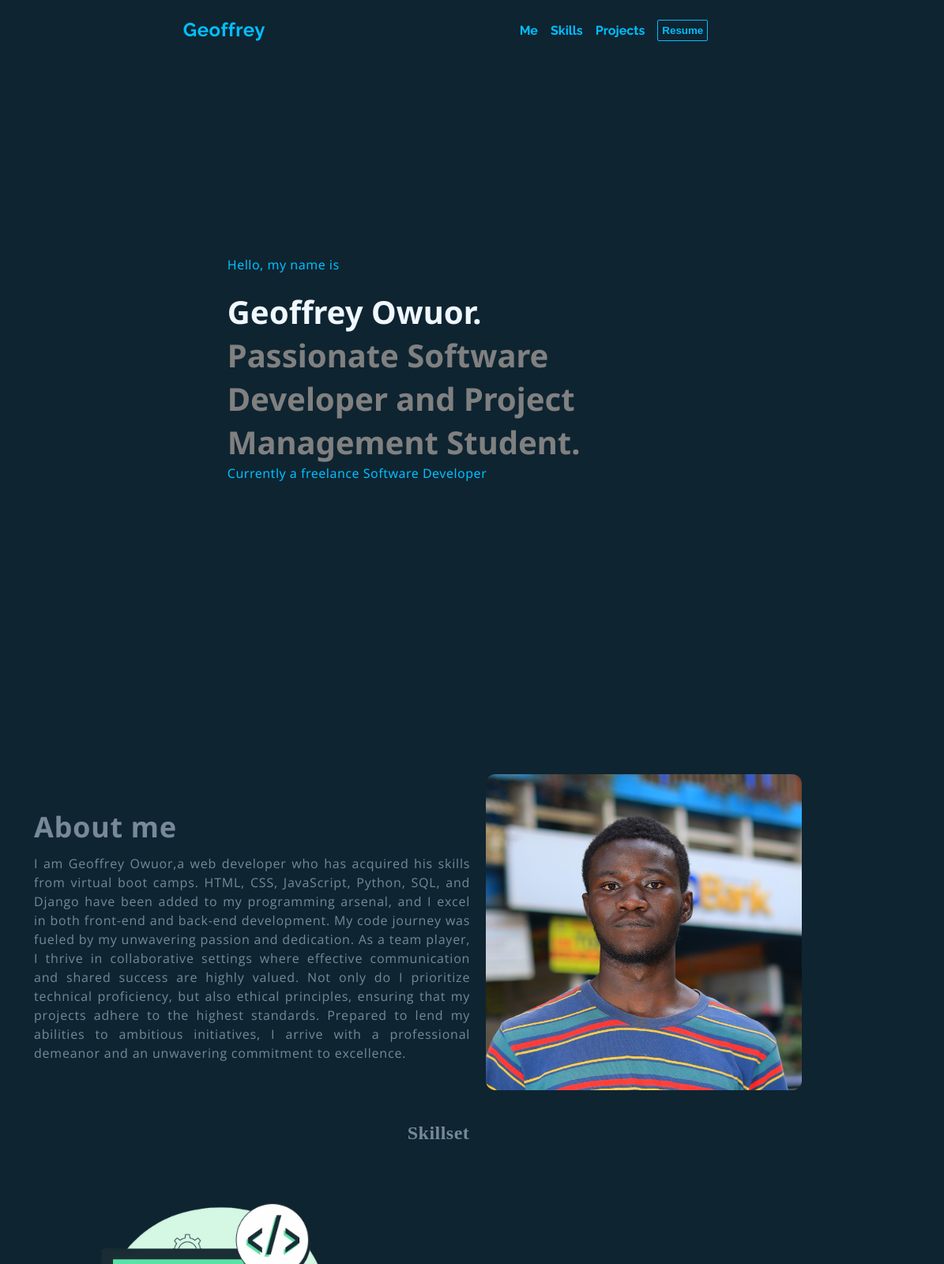
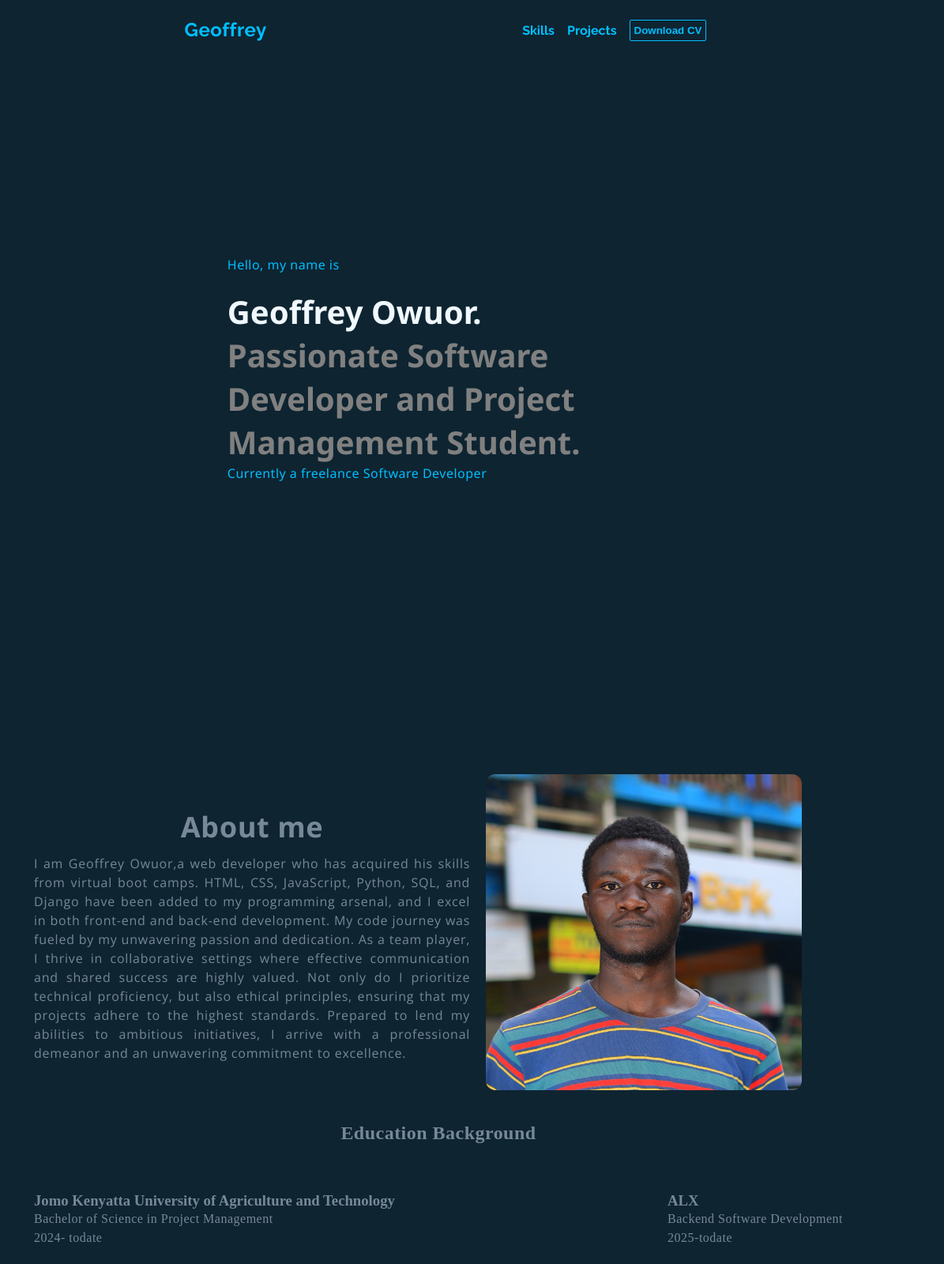
Before and after one commit to geoffowuor/geoffreyowuor, a plain HTML site: page index.html in a window 1280 px wide. Shown: the top 1600 px of the page at 79% size, 85-1280 px from the left. Drawn offline with nearby package versions, Linux system fonts and the light colour scheme; a web font is replaced by a local one.

Commit message:
added education background section

```diff
--- a/index.html
+++ b/index.html
@@ -13,10 +13,10 @@
     <nav>
        <a href="#"><H2 class="logo">Geoffrey</H2></a>
         <ul>
-          <li><a href="#about">Me</a></li>
+
           <li><a href="#skills">Skills</a></li>
             <li><a href="#projects">Projects</a></li>
-          <li> <button> <a href="https://drive.google.com/file/d/1_Fwg6jHmL_gV-gwKcwXIriMTJ3FFUe-V/view?usp=drive_link" download="Geoffrey Owuor.pdf">Resume</a></button></li>
+          <li> <a href="Media/Geoffrey Owuor-CV.pdf" download="Geoffrey Owuor.pdf"><button> Download CV</button></a></li>
 
 
 
@@ -85,6 +85,30 @@
             </div>
           </div>
         </div>
+      </section>
+
+
+      <section>
+        <h2>Education Background</h2>
+        <div class="education">
+            <div class="card">
+                <div class="card-content">
+                <h3>Jomo Kenyatta University of Agriculture and Technology</h3>
+                <p>Bachelor of Science in Project Management</p>
+                <p>2024- todate</p>
+                </div>
+            </div>
+            <div class="card">
+                <div class="card-content">
+                <h3>ALX</h3>
+                <p>Backend Software Development</p>
+                <p>2025-todate</p>
+                </div>
+            </div>
+        </div>
+
+
+
       </section>
 
 
--- a/style.css
+++ b/style.css
@@ -36,10 +36,14 @@
     line-height: 1.2;
     letter-spacing: 0.02em;
   }
+  nav li{
+    white-space: nowrap;
+  }
 
   nav ul{
      display: inline-flex;
      align-items: center;
+     flex-wrap: nowrap;
      justify-content: center;
      gap: 1rem;
      list-style: none;
@@ -49,7 +53,9 @@
    }
    nav a{
     display: inline-flex;
+    flex-wrap: nowrap;
      text-decoration: none;
+     justify-content: space-between;
      color: black;
      font-weight: 700;
      color: #00bfff;
@@ -62,6 +68,7 @@
     font-weight: 700;
     background: #0E2431;
     color: #00bfff;
+    cursor: pointer;
    }
 
   /*hero section styling*/
@@ -147,6 +154,20 @@
      background-color: skyblue;
    }
 
+   /*Education styling*/
+    .education{
+     display: flex;
+     justify-content: space-between;
+     align-items: center;
+     padding: 20px;
+     width: 80%;
+     margin: 40px auto;
+     gap: 20px;
+    }
+
+
+
+
   /*Skills and tools styling*/
   section h2{
 
@@ -154,6 +175,7 @@
     letter-spacing: 0.02em;
     margin-top: 10px;
     margin-bottom: 13px;
+    text-align: center;
   }
   .skills{
     display: flex;
@@ -391,6 +413,14 @@
   }
   /*responsive designing*/
    @media screen and (max-width: 1023px) {
+    .education{
+      display: flex;
+      flex-direction: column;
+      justify-content: center;
+      align-items: center;
+      gap: 20px;
+    }
+
 
      .hero-section .hero {
        max-width: 100%;
@@ -436,6 +466,13 @@
     .about .left img{
       height: 350px;
       width: 350px;
+    }
+    .education{
+        display: flex;
+        flex-direction: column;
+        justify-content: center;
+        align-items: center;
+        gap: 20px;
     }
   }
 
```
